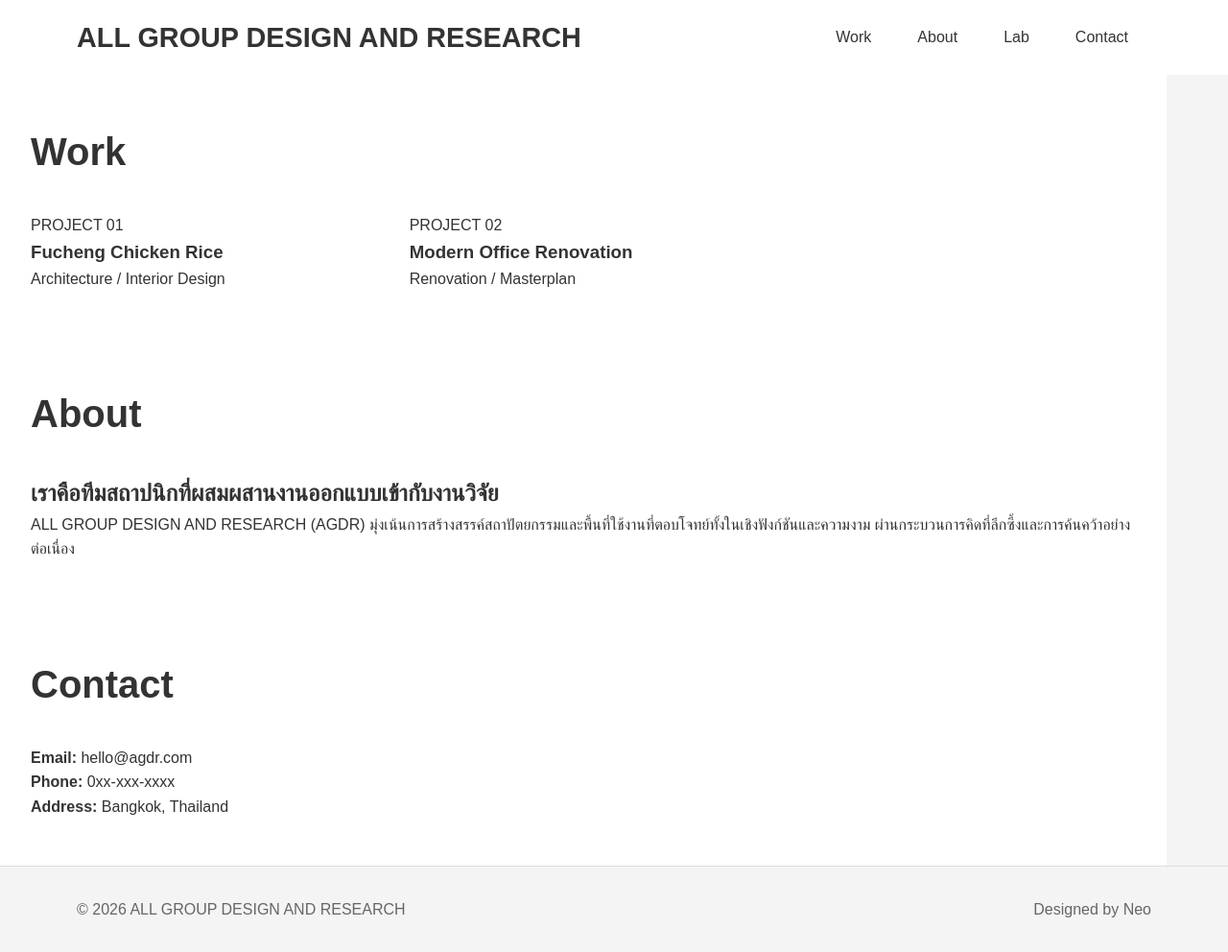
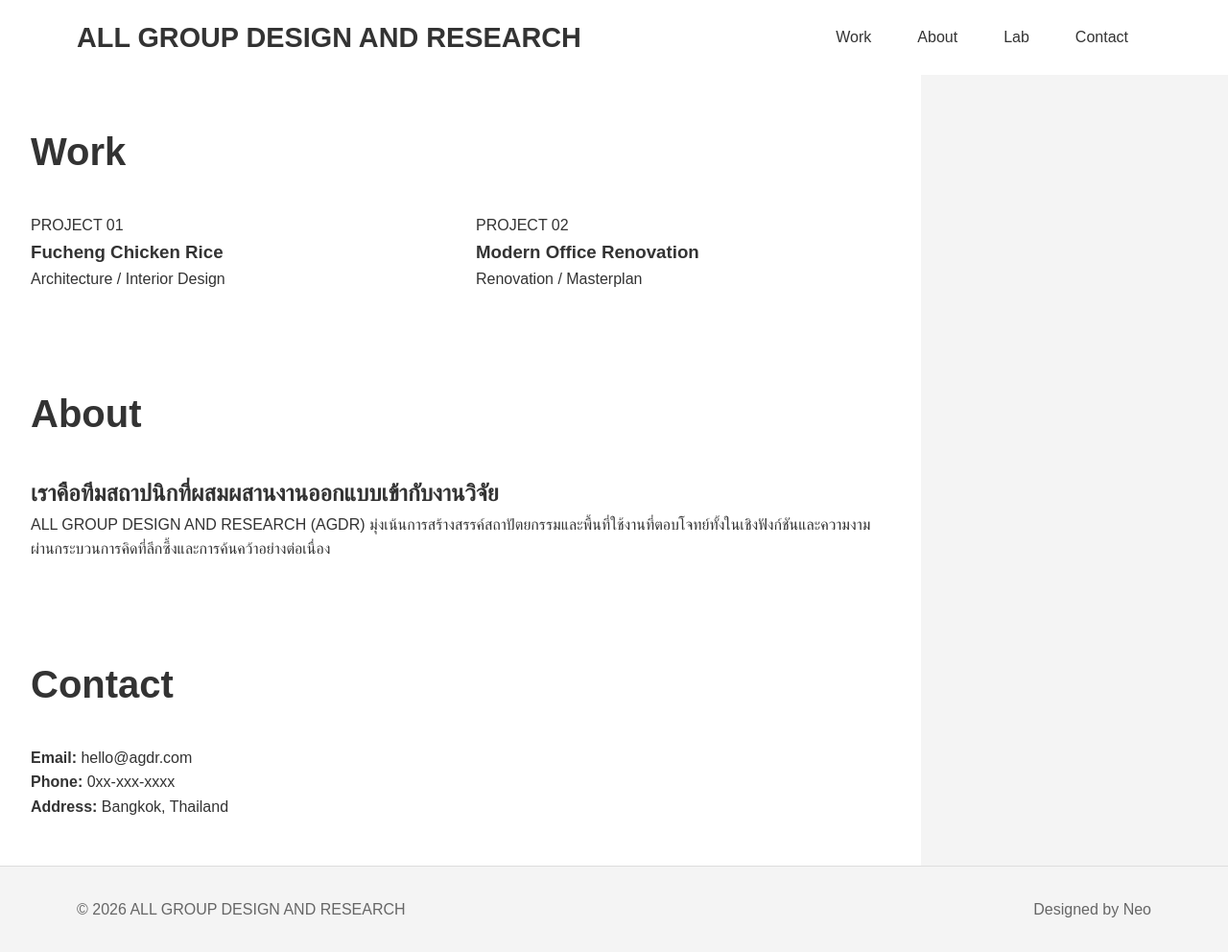
Before and after one commit to agdrbkk/site, a Jekyll site: the page index_page.html, which Jekyll copies as it is, in a window 1280 px wide. Shown: the whole page at 96% size. Built offline with Jekyll 4.4.1, drawn with Linux system fonts in a browser that asks for light colours; some web fonts are replaced.

Commit message:
Update: Adjust main content max-width to 75% for future sidebar

```diff
--- a/_layouts/entry.html
+++ b/_layouts/entry.html
@@ -23,7 +23,7 @@
     </nav>
   </header>
 
-  <main style="padding: 2rem; max-width: 95%;">
+  <main style="padding: 2rem; max-width: 75%;">
     <h1 style="margin-bottom: 0.5rem;">{{ page.title }}</h1>
     {% if page.date %}
       <div style="color:#666; margin-bottom: 2rem;">{{ page.date | date: "%B %d, %Y" }}</div>
--- a/style.css
+++ b/style.css
@@ -47,7 +47,7 @@ header nav a:hover {
 .content-section {
     padding: 3rem 2rem;
     margin: 0;
-    max-width: 95%;
+    max-width: 75%;
     background-color: #fff;
     box-shadow: none;
 }
```
